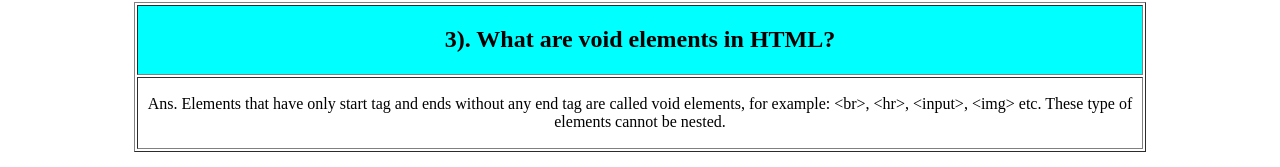
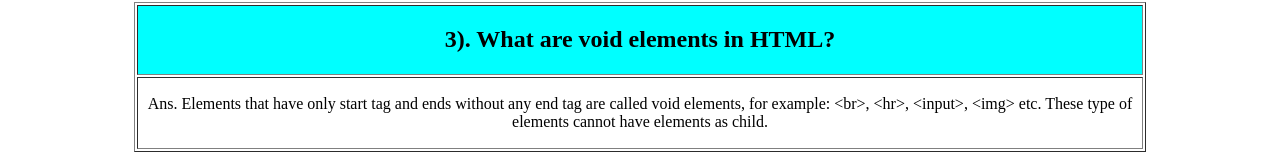
Before and after one commit to sankeerth-shetty/Assignments, a plain HTML site: page Module1(HTML).html in a window 1280 px wide. Shown: the part 426-593 px from the top of the page. Drawn offline with Linux system fonts and the light colour scheme.

Commit message:
Update Module1(HTML).html

```diff
--- a/Module1(HTML).html
+++ b/Module1(HTML).html
@@ -32,7 +32,7 @@
     <table border="1px" width="80%" align="center">
         <tr><td bgcolor="cyan"><h2>3). What are void elements in HTML?</h2></td></tr>
         <tr><td>
-        <p>Ans. Elements that have only start tag and ends without any end tag are called void elements, for example: &lt;br&gt;, &lt;hr&gt;, &lt;input&gt;, &lt;img&gt; etc. These type of elements cannot be nested.</p></td>
+        <p>Ans. Elements that have only start tag and ends without any end tag are called void elements, for example: &lt;br&gt;, &lt;hr&gt;, &lt;input&gt;, &lt;img&gt; etc. These type of elements cannot have elements as child.</p></td>
         </tr>
     </table>
         <br>
```
